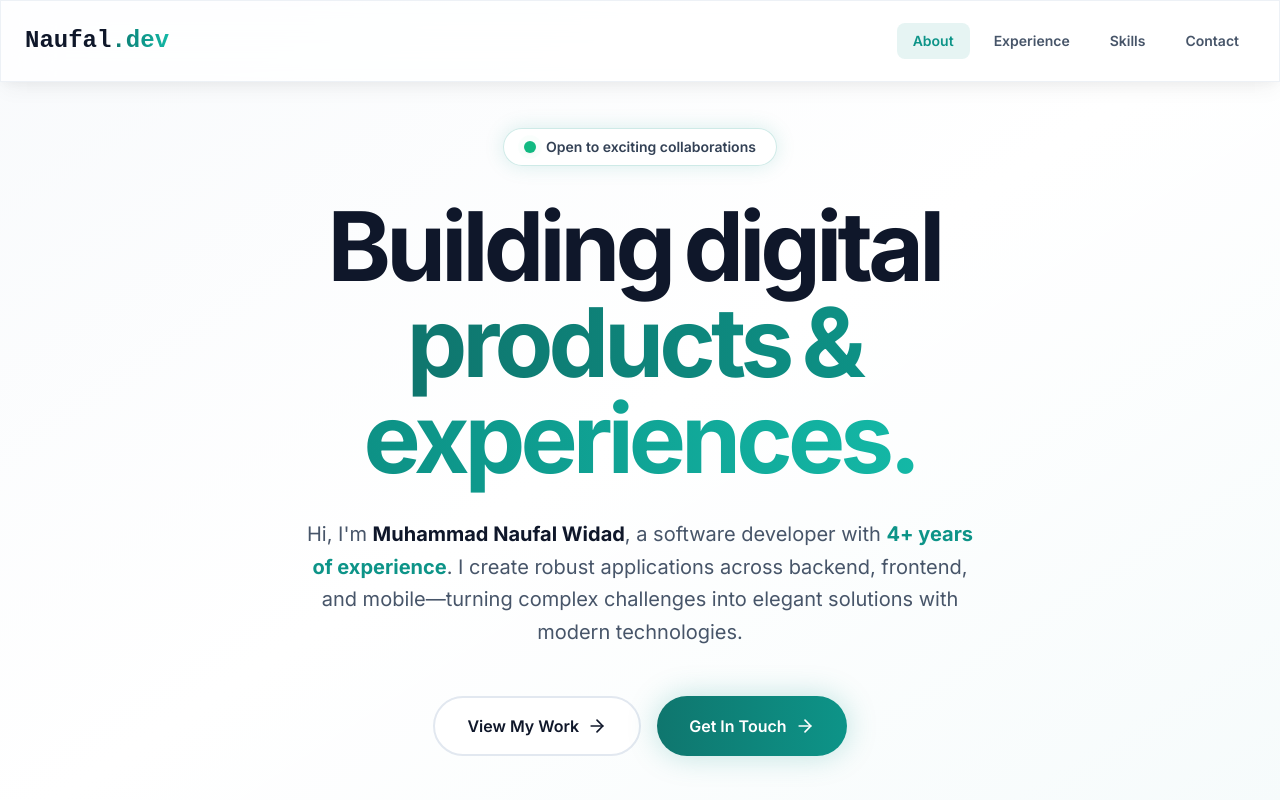
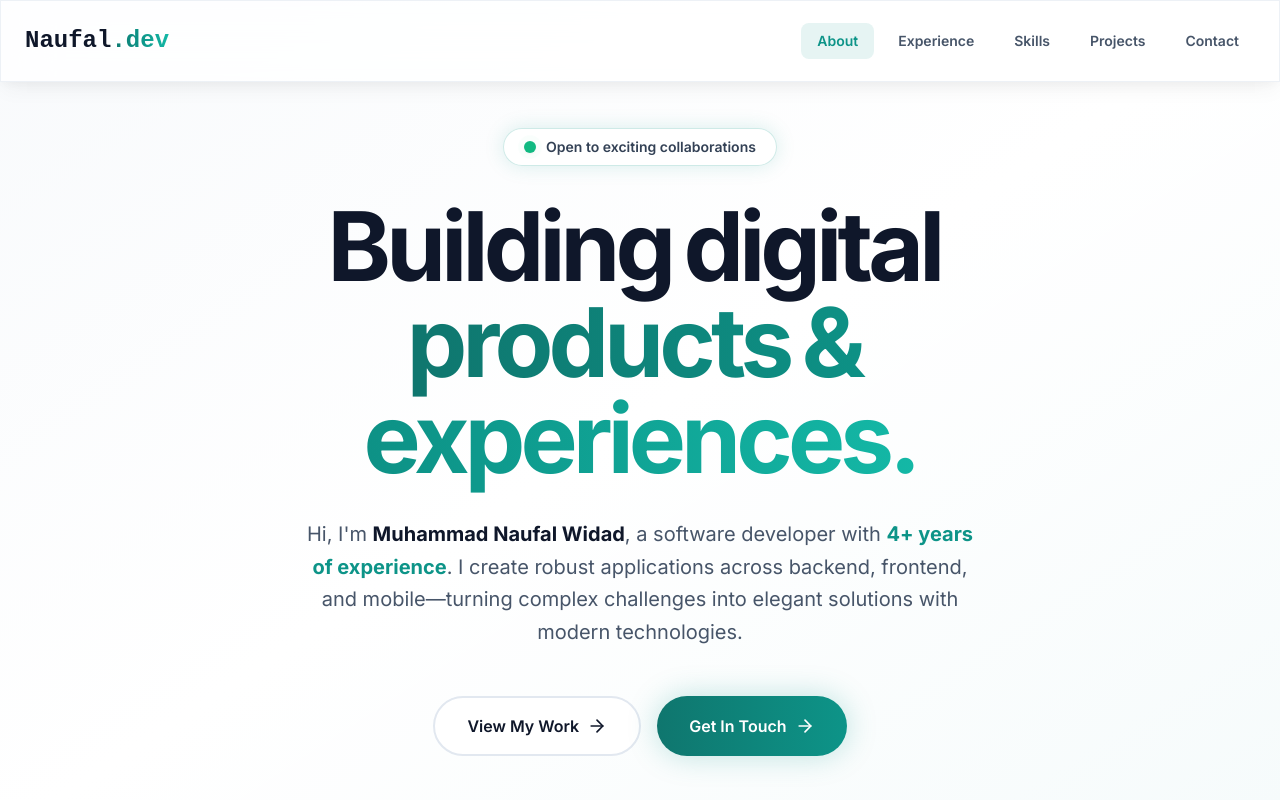
Before and after one commit to naufalwdd/naufalwdd.github.io, a React (Vite) app: page / in a window 1280 px wide. Shown: the top 800 px of the page. Built offline with nearby package versions, Linux system fonts and the light colour scheme.

Commit message:
fix navbar

```diff
--- a/src/components/Hero.tsx
+++ b/src/components/Hero.tsx
@@ -1,5 +1,5 @@
 import { motion } from 'framer-motion';
-import { ArrowRight, ChevronDown } from 'lucide-react';
+import { ArrowRight } from 'lucide-react';
 import { cvData } from '../data/cv';
 
 export default function Hero() {
--- a/src/components/Navbar.tsx
+++ b/src/components/Navbar.tsx
@@ -10,6 +10,7 @@ export default function Navbar() {
         { name: 'About', href: '#about' },
         { name: 'Experience', href: '#experience' },
         { name: 'Skills', href: '#skills' },
+        { name: 'Projects', href: '#projects' },
         { name: 'Contact', href: '#contact' },
     ];
 
@@ -61,8 +62,8 @@ export default function Navbar() {
                             animate={{ opacity: 1, y: 0 }}
                             transition={{ delay: 0.5 + (0.1 * i) }}
                             className={`relative px-4 py-2 text-sm font-semibold rounded-lg transition-colors ${activeSection === link.href.substring(1)
-                                    ? 'text-accent'
-                                    : 'text-slate-600 hover:text-accent'
+                                ? 'text-accent'
+                                : 'text-slate-600 hover:text-accent'
                                 }`}
                         >
                             {link.name}
@@ -102,8 +103,8 @@ export default function Navbar() {
                                     href={link.href}
                                     onClick={() => setIsOpen(false)}
                                     className={`px-4 py-3 rounded-lg font-semibold transition-colors ${activeSection === link.href.substring(1)
-                                            ? 'bg-accent/10 text-accent'
-                                            : 'text-slate-600 hover:bg-slate-50 hover:text-accent'
+                                        ? 'bg-accent/10 text-accent'
+                                        : 'text-slate-600 hover:bg-slate-50 hover:text-accent'
                                         }`}
                                 >
                                     {link.name}
```
